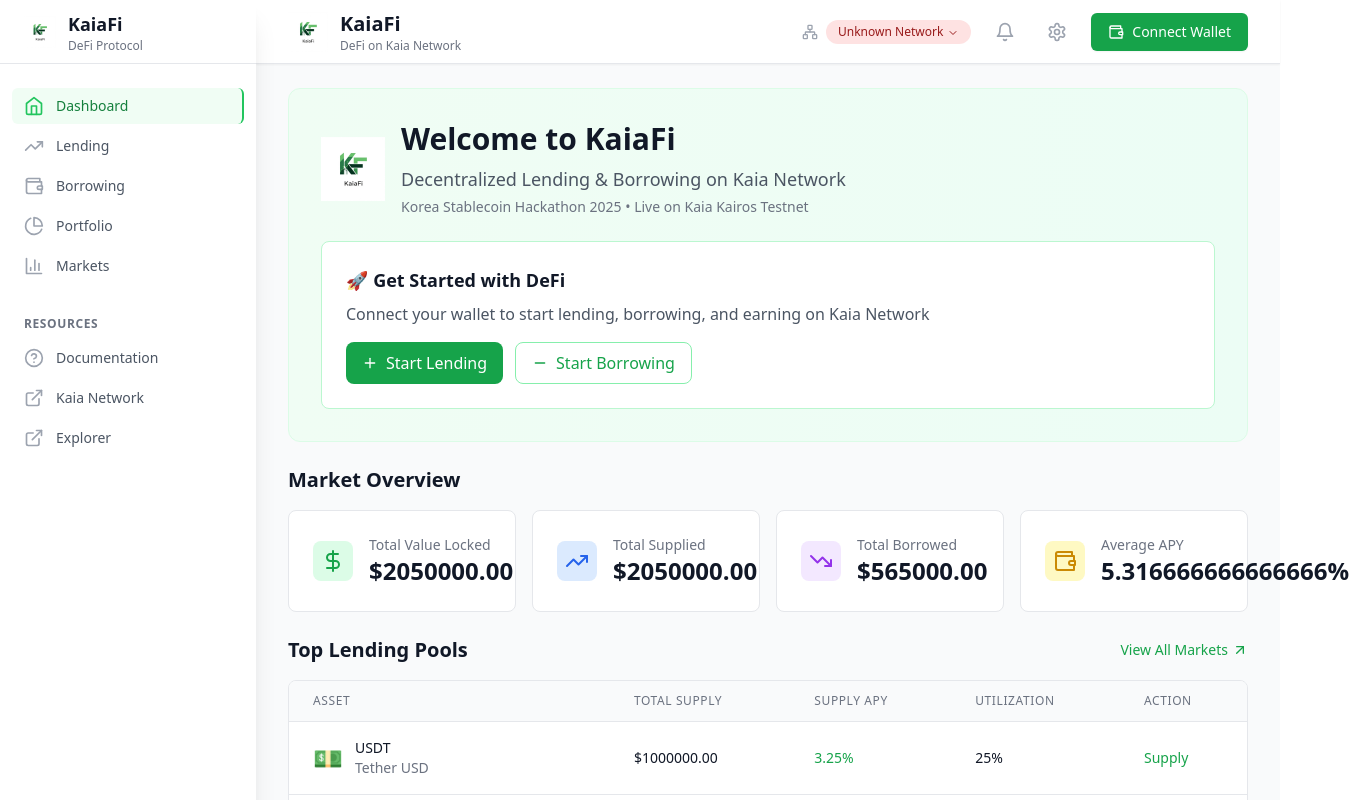
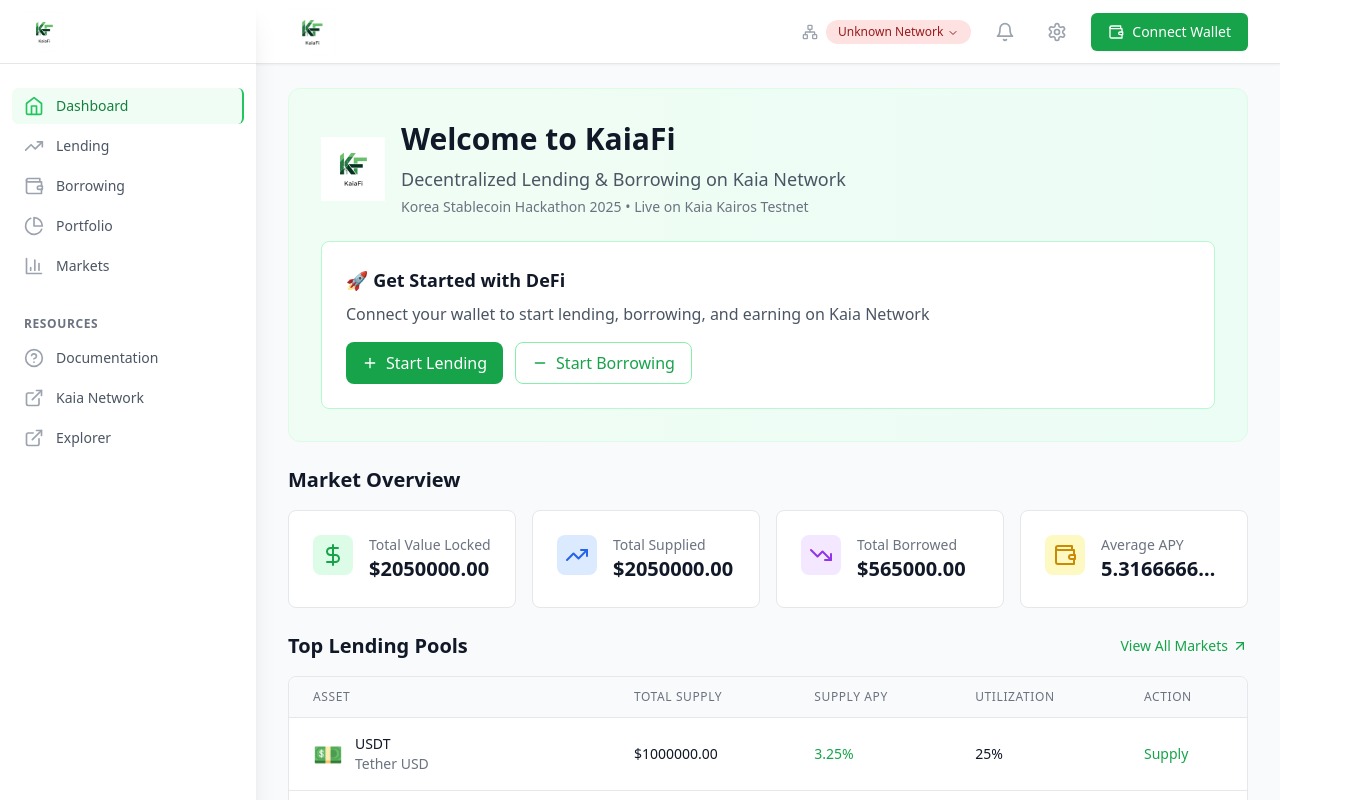
Before and after one commit to Juggernaut7/KaiaFi, a React (Vite) app: page / in a window 1280 px wide. Shown: the top 800 px of the page, 1349 px wide, since content can reach past the window. Built offline with nearby package versions, Linux system fonts and the light colour scheme.

Commit message:
🚨 Fix UI issues: Remove overlapping text in Market Overview cards and redundant text next to logo

```diff
--- a/src/components/Header.tsx
+++ b/src/components/Header.tsx
@@ -53,21 +53,13 @@ const Header: React.FC<HeaderProps> = ({ onMenuClick }) => {
               <Menu className="h-6 w-6" />
             </button>
 
-            <Link to="/" className="flex items-center space-x-3 group">
+            <Link to="/" className="flex items-center group">
               <div className="flex-shrink-0">
                 <img
                   src="/KF logo.png"
                   alt="KaiaFi Logo"
-                  className="h-10 w-10 transition-transform duration-200 group-hover:scale-105"
+                  className="h-12 w-12 transition-transform duration-200 group-hover:scale-105"
                 />
-              </div>
-              <div className="hidden sm:block">
-                <h1 className="text-xl font-bold text-gray-900 group-hover:text-green-600 transition-colors duration-200">
-                  KaiaFi
-                </h1>
-                <p className="text-xs text-gray-500 group-hover:text-green-500 transition-colors duration-200">
-                  DeFi on Kaia Network
-                </p>
               </div>
             </Link>
           </div>
--- a/src/components/Sidebar.tsx
+++ b/src/components/Sidebar.tsx
@@ -48,21 +48,13 @@ const Sidebar: React.FC<SidebarProps> = ({ open, onClose }) => {
       `}>
         {/* Sidebar Header */}
         <div className="flex items-center justify-between h-16 px-6 border-b border-gray-200">
-          <Link to="/" className="flex items-center space-x-3 group">
+          <Link to="/" className="flex items-center group">
             <div className="flex-shrink-0">
               <img
                 src="/KF logo.png"
                 alt="KaiaFi Logo"
-                className="h-8 w-8 transition-transform duration-200 group-hover:scale-105"
+                className="h-10 w-10 transition-transform duration-200 group-hover:scale-105"
               />
-            </div>
-            <div>
-              <h1 className="text-lg font-bold text-gray-900 group-hover:text-green-600 transition-colors duration-200">
-                KaiaFi
-              </h1>
-              <p className="text-xs text-gray-500 group-hover:text-green-500 transition-colors duration-200">
-                DeFi Protocol
-              </p>
             </div>
           </Link>
 
@@ -140,13 +132,12 @@ const Sidebar: React.FC<SidebarProps> = ({ open, onClose }) => {
         {/* Footer */}
         <div className="absolute bottom-0 left-0 right-0 p-4 border-t border-gray-200 bg-gray-50">
           <div className="text-center">
-            <div className="flex items-center justify-center space-x-2 mb-2">
+            <div className="flex items-center justify-center mb-2">
               <img
                 src="/KF logo.png"
                 alt="KaiaFi Logo"
-                className="h-6 w-6"
+                className="h-8 w-8"
               />
-              <span className="text-sm font-medium text-gray-700">KaiaFi</span>
             </div>
             <p className="text-xs text-gray-500">
               Korea Stablecoin Hackathon 2025
--- a/src/pages/Dashboard.tsx
+++ b/src/pages/Dashboard.tsx
@@ -117,49 +117,49 @@ const Dashboard: React.FC = () => {
         <h2 className="text-xl font-semibold text-gray-900 mb-4">Market Overview</h2>
         <div className="grid grid-cols-1 md:grid-cols-2 lg:grid-cols-4 gap-4">
           <div className="bg-white rounded-lg p-6 border border-gray-200">
-            <div className="flex items-center">
-              <div className="p-2 bg-green-100 rounded-lg">
+            <div className="flex items-start">
+              <div className="p-2 bg-green-100 rounded-lg flex-shrink-0">
                 <DollarSign className="h-6 w-6 text-green-600" />
               </div>
-              <div className="ml-4">
+              <div className="ml-4 min-w-0 flex-1">
                 <p className="text-sm font-medium text-gray-500">Total Value Locked</p>
-                <p className="text-2xl font-semibold text-gray-900">${marketData.totalValueLocked}</p>
+                <p className="text-xl font-semibold text-gray-900 truncate">${marketData.totalValueLocked}</p>
               </div>
             </div>
           </div>
 
           <div className="bg-white rounded-lg p-6 border border-gray-200">
-            <div className="flex items-center">
-              <div className="p-2 bg-blue-100 rounded-lg">
+            <div className="flex items-start">
+              <div className="p-2 bg-blue-100 rounded-lg flex-shrink-0">
                 <TrendingUp className="h-6 w-6 text-blue-600" />
               </div>
-              <div className="ml-4">
+              <div className="ml-4 min-w-0 flex-1">
                 <p className="text-sm font-medium text-gray-500">Total Supplied</p>
-                <p className="text-2xl font-semibold text-gray-900">${marketData.totalSupplied}</p>
+                <p className="text-xl font-semibold text-gray-900 truncate">${marketData.totalSupplied}</p>
               </div>
             </div>
           </div>
 
           <div className="bg-white rounded-lg p-6 border border-gray-200">
-            <div className="flex items-center">
-              <div className="p-2 bg-purple-100 rounded-lg">
+            <div className="flex items-start">
+              <div className="p-2 bg-purple-100 rounded-lg flex-shrink-0">
                 <TrendingDown className="h-6 w-6 text-purple-600" />
               </div>
-              <div className="ml-4">
+              <div className="ml-4 min-w-0 flex-1">
                 <p className="text-sm font-medium text-gray-500">Total Borrowed</p>
-                <p className="text-2xl font-semibold text-gray-900">${marketData.totalBorrowed}</p>
+                <p className="text-xl font-semibold text-gray-900 truncate">${marketData.totalBorrowed}</p>
               </div>
             </div>
           </div>
 
           <div className="bg-white rounded-lg p-6 border border-gray-200">
-            <div className="flex items-center">
-              <div className="p-2 bg-yellow-100 rounded-lg">
+            <div className="flex items-start">
+              <div className="p-2 bg-yellow-100 rounded-lg flex-shrink-0">
                 <Wallet className="h-6 w-6 text-yellow-600" />
               </div>
-              <div className="ml-4">
+              <div className="ml-4 min-w-0 flex-1">
                 <p className="text-sm font-medium text-gray-500">Average APY</p>
-                <p className="text-2xl font-semibold text-gray-900">{marketData.averageAPY}%</p>
+                <p className="text-xl font-semibold text-gray-900 truncate">{marketData.averageAPY}%</p>
               </div>
             </div>
           </div>
```
